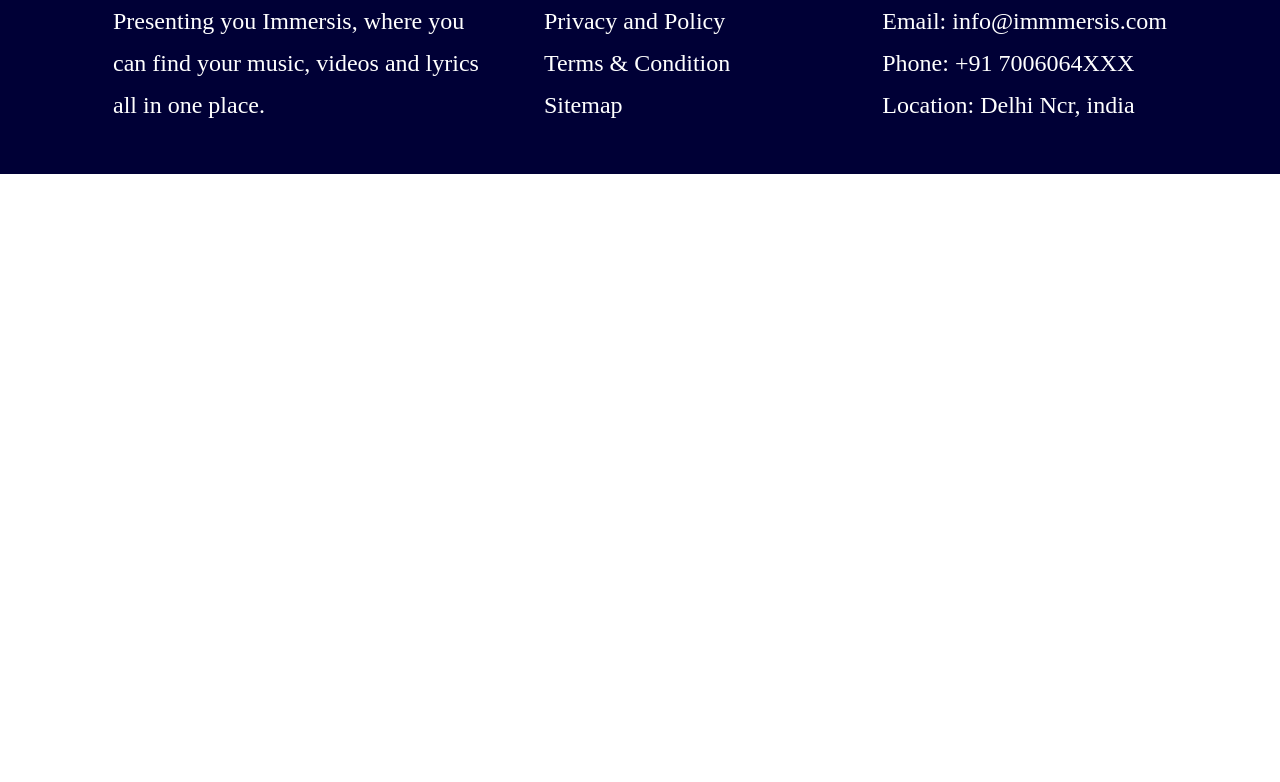
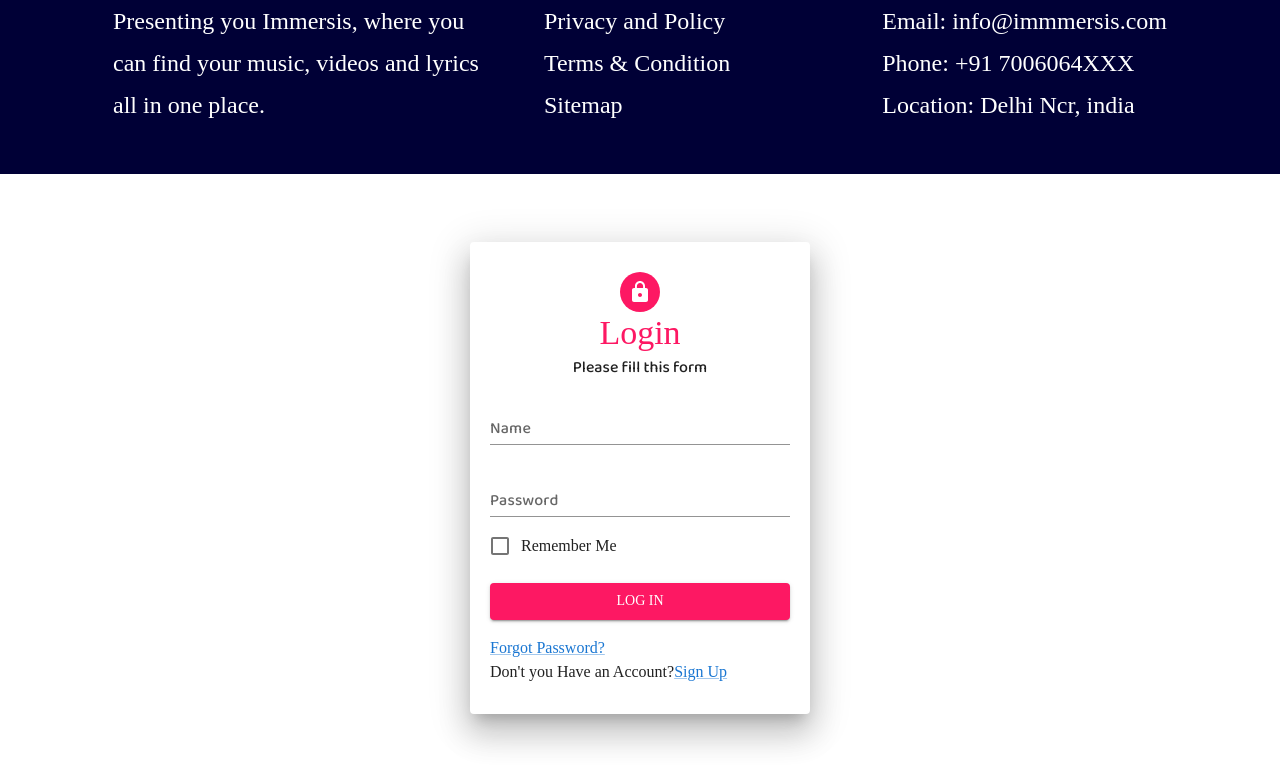
Before and after one commit to pesto-students/song-finder-frontend-f3-beta-2, a React (Create React App) app: page / in a window 1280 px wide. Shown: the part 1420-2202 px from the top of the page. Before the commit the page ends 1594 px from the top, so only its background shows below. Built offline with nearby package versions, Linux system fonts and the light colour scheme; a web font is replaced by a local one.

Commit message:
Login Component added and design added

```diff
--- a/src/App.js
+++ b/src/App.js
@@ -6,6 +6,7 @@
 import Navbar from './components/UI/Navbar'
 import LandingPage from './components/UI/LandingPage'
 import Footer from './components/UI/Footer'
+import Login from './components/UI/Login'
 
 function App() {
   const font = "'Baloo Bhaijaan 2', cursive;";
@@ -19,6 +20,7 @@
       <Navbar />
       <LandingPage />
       <Footer />
+      <Login />
     </ThemeProvider>
   );
 }
--- /dev/null
+++ b/src/components/UI/Login.js
@@ -0,0 +1,84 @@
+import { Container, FormControlLabel, Grid, Paper, Typography } from '@material-ui/core'
+
+import { makeStyles } from '@material-ui/styles'
+import Avatar from '@mui/material/Avatar';
+import LockIcon from '@mui/icons-material/Lock';
+import React from 'react'
+import { Box, TextField } from '@mui/material';
+import { Checkbox } from "@material-ui/core";
+import Button from '@material-ui/core/Button';
+import { Link } from "@mui/material";
+import { margin } from '@mui/system';
+const useStyles = makeStyles((theme) => ({
+    Paper: {
+        padding: '30px 20px',
+        width: 300,
+        margin: "20px auto"
+    },
+    button: {
+        backgroundColor: "#fd1863",
+        color: "#fff",
+        margin: "1rem 0"
+    },
+    h4: {
+        color: "#fd1863"
+    },
+    Avatar: {
+        backgroundColor: "#fd1863 !important"
+    },
+    label: {
+        fontFamily: "'Baloo Da 2', cursive !important"
+    }
+
+}))
+
+const Login = () => {
+    const classes = useStyles();
+    return (
+        <Box sx={{ p: 1, mt: 5, mb: 5 }}>
+            <Container maxWidth="lg">
+                <Grid container>
+                    <Paper elevation={20} className={classes.Paper} sx={{ p: 100 }} >
+                        <Grid align="center">
+                            <Avatar className={classes.Avatar}>
+                                <LockIcon />
+                            </Avatar>
+                            <Typography variant="h4" className={classes.h4}> Login</Typography>
+                            <Typography variant="caption1">Please fill this form</Typography>
+                        </Grid>
+                        <form>
+                            <TextField fullWidth inputProps={{ style: { fontFamily: "'Baloo Da 2', cursive " } }}
+                                InputLabelProps={{ style: { fontFamily: "'Baloo Da 2', cursive" } }}
+                                label="Name" margin="normal" variant="standard"
+                                placeholder="Enter Your Name" />
+                            <TextField fullWidth label="Password" variant="standard" placeholder="Enter your Password"
+                                margin="normal" placeholder="Enter Your Password" inputProps={{ style: { fontFamily: "'Baloo Da 2', cursive " } }} InputLabelProps={{ style: { fontFamily: "'Baloo Da 2', cursive" } }} />
+                            <FormControlLabel
+                                value="Remember Me"
+                                control={<Checkbox />}
+                                label="Remember Me"
+                                labelPlacement='I accept Terms and Condition'
+                            />
+                            <Button type="submit" className={classes.button} fullWidth={true} variant="contained" color="secondary"
+                            >Log In</Button>
+                            <Typography>
+                                <Link> Forgot Password?</Link>
+                            </Typography>
+                            <Typography >Don't you Have an Account?
+                                <Link href="#">
+                                    Sign Up
+                                </Link>
+                            </Typography>
+
+
+                        </form>
+                    </Paper>
+                </Grid>
+
+            </Container>
+        </Box>
+
+    )
+}
+
+export default Login
```
